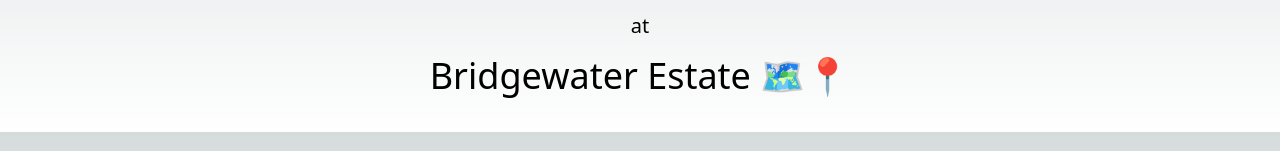
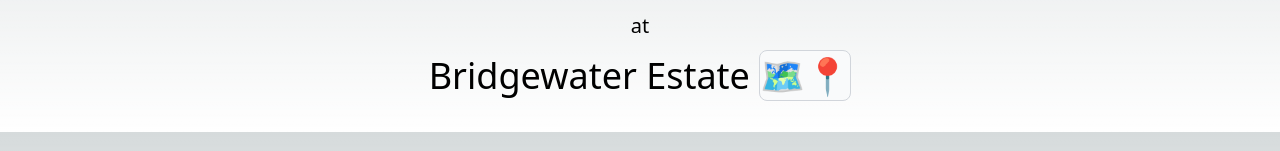
Before and after one commit to jason-cmk/react-rsvp, a Next.js app: page /InvitationMessage in a window 1280 px wide. Shown: the part 236-387 px from the top of the page. Built offline with nearby package versions, Linux system fonts and the light colour scheme.

Commit message:
Buttonise location

```diff
--- a/pages/InvitationMessage.tsx
+++ b/pages/InvitationMessage.tsx
@@ -10,7 +10,7 @@ export default function InviationMessage(props: { invitee: string }) {
             <div className='text-4xl p-4 text-center'>Thursday 14th of March 2024</div>
             <p className='text-xl'>at</p>
             <div className='text-4xl p-4 text-center'>
-                <a href="https://goo.gl/maps/ftAd66DC2jx5NdHr6">Bridgewater Estate 🗺️📍</a>
+                <a href="https://goo.gl/maps/ftAd66DC2jx5NdHr6">Bridgewater Estate <span className='bg-gray-50 hover:bg-gray-300 transition-all duration-200 rounded-lg border border-gray-300'>🗺️📍</span></a>
             </div>
         </div>
     )
```
